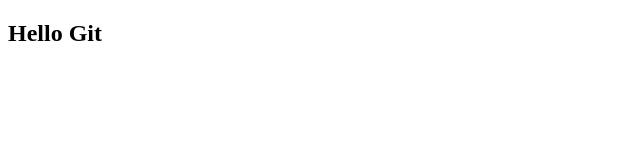
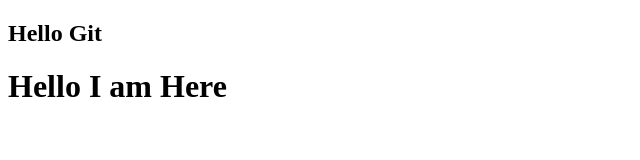
Before and after one commit to yhacomputer/LesGit, a plain HTML site: page index.html in a window 1280 px wide. Shown: the whole page, without its empty margins (0-640 px from the left). Drawn offline with Linux system fonts and the light colour scheme.

Commit message:
edit by arkar

```diff
--- a/index.html
+++ b/index.html
@@ -7,5 +7,6 @@
 </head>
 <body>
     <h2>Hello Git</h2>
+    <h1>Hello I am Here</h1>
 </body>
 </html>
```
